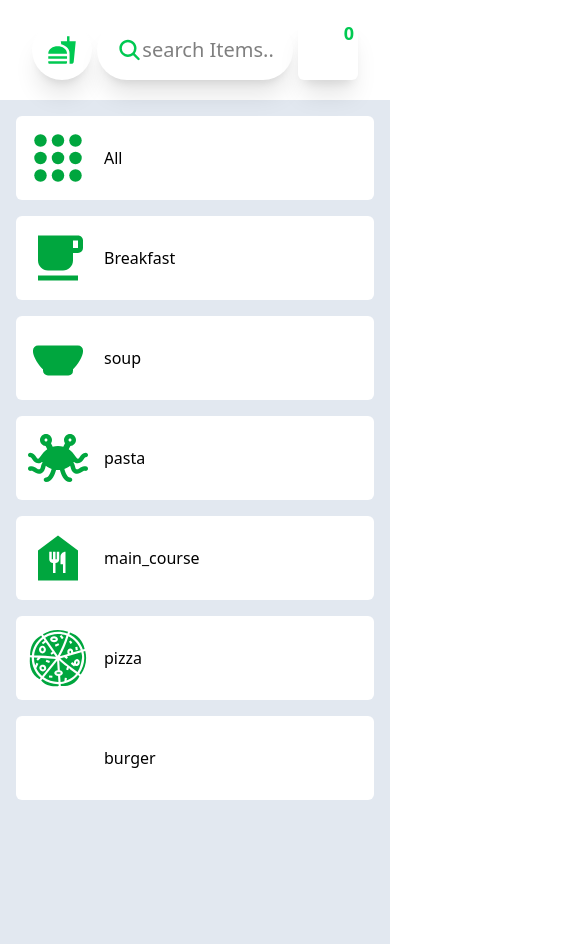
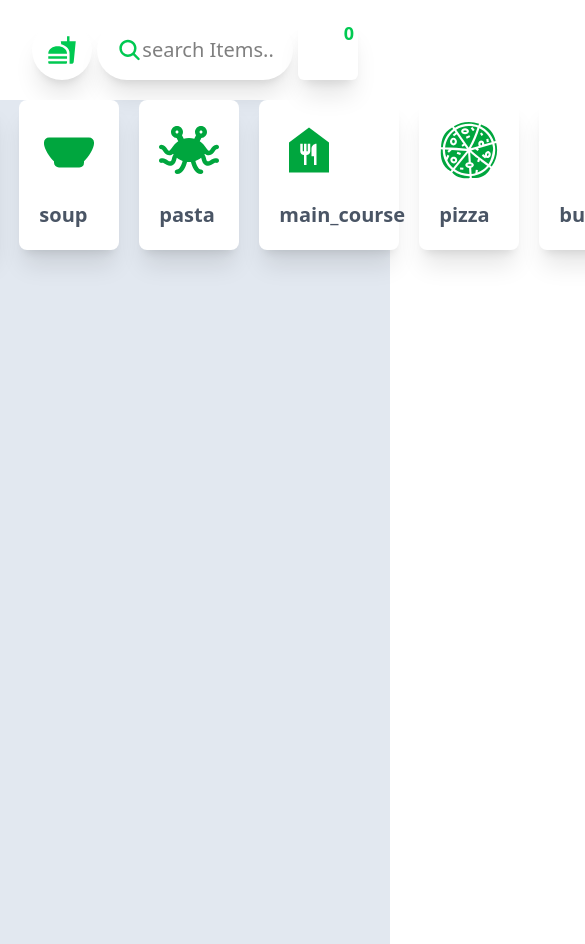
Before and after one commit to PrakashSingh65/Food-Delivery-Website, a React (Vite) app: page / in a window 390 px wide. Shown: the top 944 px of the page, 585 px wide, since content can reach past the window. Built offline with nearby package versions, Linux system fonts and the light colour scheme; some icons are missing.

Commit message:
Refactor Home component layout and styling for improved responsiveness

```diff
--- a/src/Pages/Home.jsx
+++ b/src/Pages/Home.jsx
@@ -6,13 +6,16 @@ const Home = () => {
   return (
     <div className='bg-slate-200 w-full h-screen'>
 
-      <div className='p-4 grid grid-cols-1 md:grid-cols-3 gap-4'>
-        {Categories.map((item) => (
-          <div key={item.id} className='flex items-center gap-4 bg-white p-3 rounded-md'>
+      <div className='flex flex-warp justify-center items-center gap-5 w-[100%]'>
+        {Categories.map((item)=>{
+          return <div className='w-[140px] h-[150px] bg-white flex
+          flex-col item-start gap-5 p-5 justify-start text-[20px]
+          font-semibold text-gray-600 rounded-lg shadow-xl hover:bg-green-300'>
             {item.icon}
-            <span className='font-medium'>{item.name}</span>
+            {item.name}
+
           </div>
-        ))}
+        })}
       </div>
     </div>
   )
```
